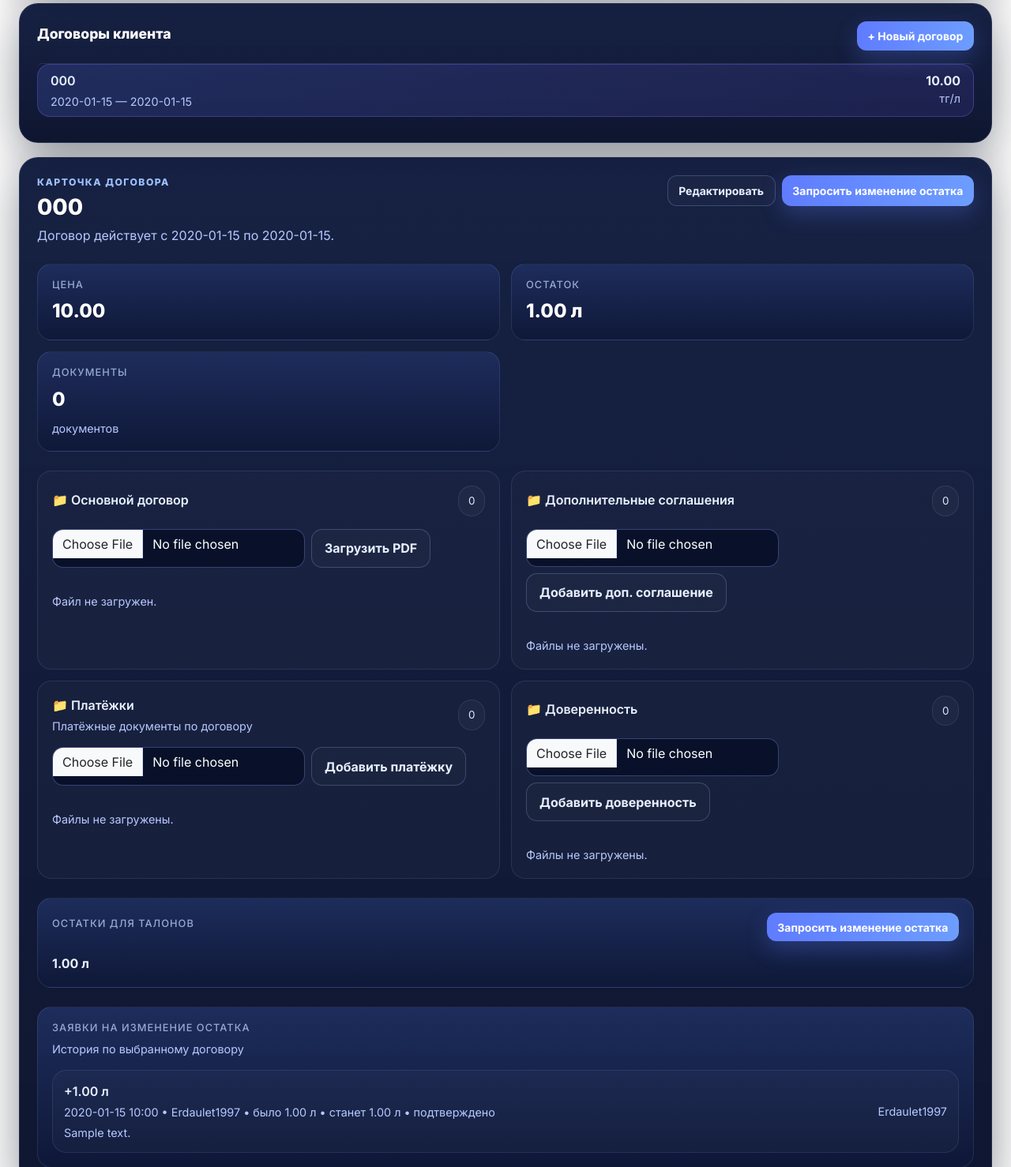
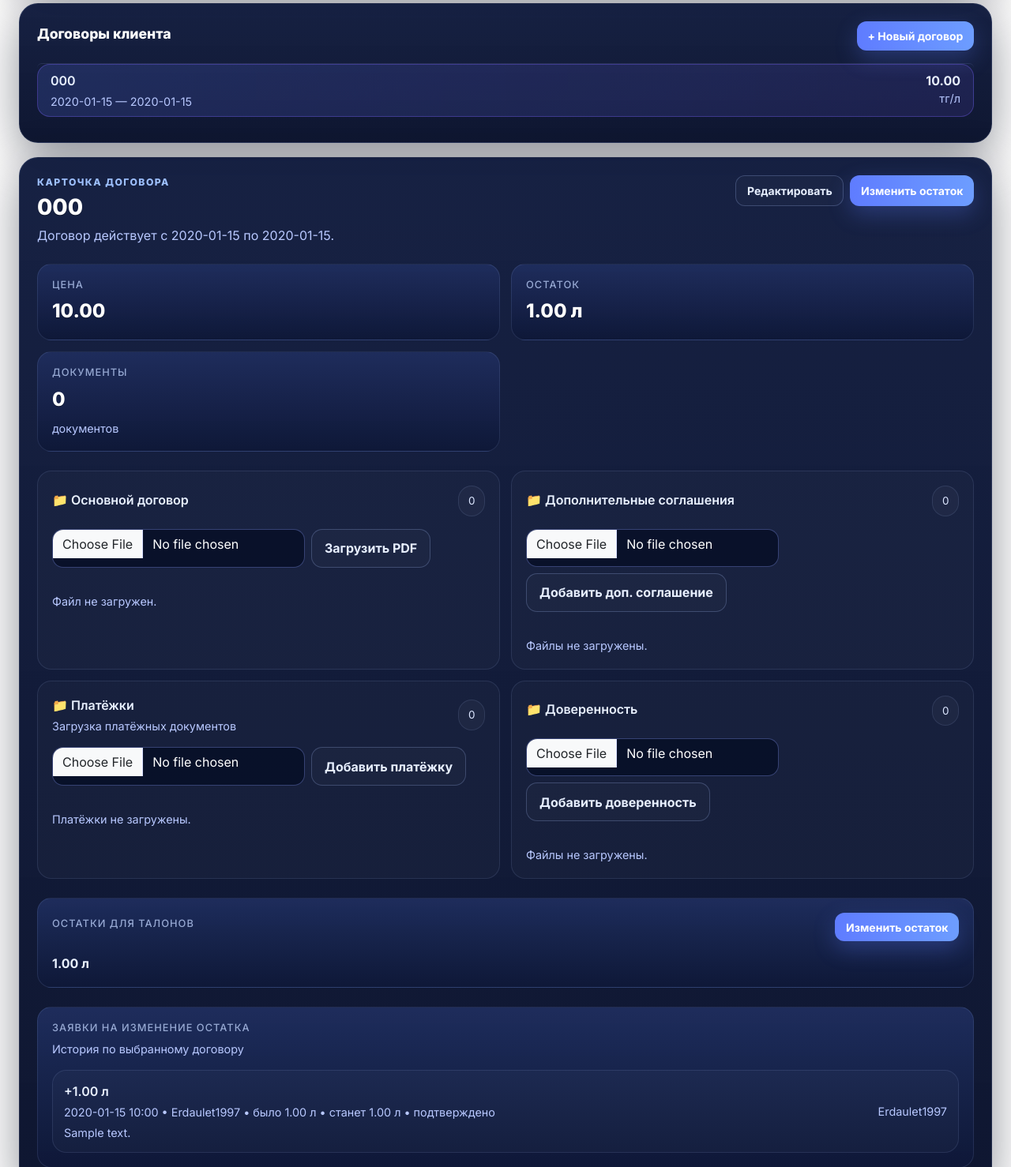
Before and after one commit to saittalon/scanoil-talon, a Flask app: page /clients/1/contracts in a window 1280 px wide. Shown: the part 1054-2532 px from the top of the page at 79% size. Run offline with Flask 3, Linux system fonts and the light colour scheme; a user stored in the database is signed in; tables that the repository leaves empty hold one stand-in row (values such as "Sample post").

Commit message:
Add files via upload

```diff
--- a/templates/client_contracts.html
+++ b/templates/client_contracts.html
@@ -39,10 +39,8 @@
       {% set balance = (selected.balances|first) %}
       {% set main_files = selected.files | selectattr('kind', 'equalto', 'contract') | list %}
       {% set add_files  = selected.files | selectattr('kind', 'equalto', 'addendum') | list %}
-      {% set payment_files = selected.files | selectattr('kind', 'equalto', 'payment') | list %}
       {% set trust_files  = selected.files | selectattr('kind', 'equalto', 'power_of_attorney') | list %}
-      {% set docs_total = main_files|length + add_files|length + payment_files|length + trust_files|length %}
-      {% set can_balance_direct = can_change_balance_now|default(false) %}
+      {% set payment_files  = selected.files | selectattr('kind', 'equalto', 'payment_order') | list %}
 
       <div class="d-flex justify-content-between align-items-start flex-wrap gap-3 mb-4">
         <div>
@@ -52,7 +50,7 @@
         </div>
         <div class="d-flex gap-2 flex-wrap">
           <a class="btn btn-outline-secondary btn-sm" href="{{ url_for('clients.contract_edit_get', client_id=client.id, contract_id=selected.id) }}">Редактировать</a>
-          <button class="btn btn-brand btn-sm" data-bs-toggle="modal" data-bs-target="#balanceModal">{% if can_balance_direct %}Изменить остаток{% else %}Запросить изменение остатка{% endif %}</button>
+          <button class="btn btn-brand btn-sm" data-bs-toggle="modal" data-bs-target="#balanceModal">{% if can_change_balance_directly %}Изменить остаток{% else %}Запросить изменение остатка{% endif %}</button>
         </div>
       </div>
 
@@ -60,14 +58,16 @@
         <div class="info-card">
           <h6>Цена</h6>
           <div class="info-value">{{ ('%.2f'|format(selected.price_per_liter)) if selected.price_per_liter is not none else '—' }}</div>
+
         </div>
         <div class="info-card">
           <h6>Остаток</h6>
           <div class="info-value">{{ ('%.2f'|format(balance.liters_left)) if balance else '0.00' }} л</div>
+
         </div>
         <div class="info-card">
           <h6>Документы</h6>
-          <div class="info-value">{{ docs_total }}</div>
+          <div class="info-value">{{ main_files|length + add_files|length + payment_files|length + trust_files|length }}</div>
           <div class="client-meta mt-2">документов</div>
         </div>
       </div>
@@ -93,9 +93,11 @@
                 <div class="fw-semibold">{{ f.original_name or 'contract.pdf' }}</div>
                 <div class="client-meta mt-1">{{ f.created_at.strftime('%Y-%m-%d %H:%M') if f.created_at else '' }} • {{ "Подтвержден" if f.approval_status == "approved" else "На подтверждении" }}</div>
               </div>
-              <div class="d-flex gap-2 flex-wrap">
+              <div class="d-flex gap-2">
                 <a target="_blank" class="btn btn-outline-secondary btn-sm" href="{{ url_for('download_contract_file', file_id=f.id) }}">Открыть</a>
-                {% if f.approval_status != "approved" and current_role in ["director","zamdirector","deputy_director","accountant"] %}<form method="post" action="{{ url_for('contract_files.approve_contract_file', file_id=f.id) }}"><button class="btn btn-outline-success btn-sm" type="submit">Подтвердить</button></form>{% endif %}
+                {% if f.approval_status != "approved" and current_role in ["director","zamdirector","deputy_director","accountant"] %}
+                <form method="post" action="{{ url_for('contract_files.approve_contract_file', file_id=f.id) }}"><button class="btn btn-outline-success btn-sm" type="submit">Подтвердить</button></form>
+                {% endif %}
                 <form method="post" action="{{ url_for('contract_files.delete_contract_file', file_id=f.id) }}"><button class="btn btn-outline-danger btn-sm" type="submit">Удалить</button></form>
               </div>
             </div>
@@ -125,9 +127,11 @@
                 <div class="fw-semibold">{{ f.original_name or ('addendum_' ~ f.id ~ '.pdf') }}</div>
                 <div class="client-meta mt-1">{{ f.created_at.strftime('%Y-%m-%d %H:%M') if f.created_at else '' }} • {{ "Подтвержден" if f.approval_status == "approved" else "На подтверждении" }}</div>
               </div>
-              <div class="d-flex gap-2 flex-wrap">
+              <div class="d-flex gap-2">
                 <a target="_blank" class="btn btn-outline-secondary btn-sm" href="{{ url_for('download_contract_file', file_id=f.id) }}">Открыть</a>
-                {% if f.approval_status != "approved" and current_role in ["director","zamdirector","deputy_director","accountant"] %}<form method="post" action="{{ url_for('contract_files.approve_contract_file', file_id=f.id) }}"><button class="btn btn-outline-success btn-sm" type="submit">Подтвердить</button></form>{% endif %}
+                {% if f.approval_status != "approved" and current_role in ["director","zamdirector","deputy_director","accountant"] %}
+                <form method="post" action="{{ url_for('contract_files.approve_contract_file', file_id=f.id) }}"><button class="btn btn-outline-success btn-sm" type="submit">Подтвердить</button></form>
+                {% endif %}
                 <form method="post" action="{{ url_for('contract_files.delete_contract_file', file_id=f.id) }}"><button class="btn btn-outline-danger btn-sm" type="submit">Удалить</button></form>
               </div>
             </div>
@@ -141,30 +145,32 @@
           <div class="d-flex align-items-center justify-content-between gap-2">
             <div>
               <div class="fw-semibold">📁 Платёжки</div>
-              <div class="client-meta mt-1">Платёжные документы по договору</div>
+              <div class="client-meta mt-1">Загрузка платёжных документов</div>
             </div>
             <span class="pill-stat">{{ payment_files|length }}</span>
           </div>
           <form class="mt-3 d-flex flex-wrap gap-2" method="post" enctype="multipart/form-data" action="{{ url_for('contract_files.upload_contract_file', contract_id=selected.id) }}">
             <input class="form-control" style="max-width:320px" type="file" name="file" accept="application/pdf" required>
-            <input type="hidden" name="kind" value="payment">
+            <input type="hidden" name="kind" value="payment_order">
             <button class="btn btn-outline-secondary" type="submit">Добавить платёжку</button>
           </form>
           <div class="mt-3 side-list">
             {% for f in payment_files %}
             <div class="file-row d-flex justify-content-between align-items-center gap-3">
               <div>
-                <div class="fw-semibold">{{ f.original_name or ('payment_' ~ f.id ~ '.pdf') }}</div>
+                <div class="fw-semibold">{{ f.original_name or ('payment_order_' ~ f.id ~ '.pdf') }}</div>
                 <div class="client-meta mt-1">{{ f.created_at.strftime('%Y-%m-%d %H:%M') if f.created_at else '' }} • {{ "Подтвержден" if f.approval_status == "approved" else "На подтверждении" }}</div>
               </div>
-              <div class="d-flex gap-2 flex-wrap">
+              <div class="d-flex gap-2">
                 <a target="_blank" class="btn btn-outline-secondary btn-sm" href="{{ url_for('download_contract_file', file_id=f.id) }}">Открыть</a>
-                {% if f.approval_status != "approved" and current_role in ["director","zamdirector","deputy_director","accountant"] %}<form method="post" action="{{ url_for('contract_files.approve_contract_file', file_id=f.id) }}"><button class="btn btn-outline-success btn-sm" type="submit">Подтвердить</button></form>{% endif %}
+                {% if f.approval_status != "approved" and current_role in ["director","zamdirector","deputy_director","accountant"] %}
+                <form method="post" action="{{ url_for('contract_files.approve_contract_file', file_id=f.id) }}"><button class="btn btn-outline-success btn-sm" type="submit">Подтвердить</button></form>
+                {% endif %}
                 <form method="post" action="{{ url_for('contract_files.delete_contract_file', file_id=f.id) }}"><button class="btn btn-outline-danger btn-sm" type="submit">Удалить</button></form>
               </div>
             </div>
             {% else %}
-            <div class="client-meta mt-3">Файлы не загружены.</div>
+            <div class="client-meta mt-3">Платёжки не загружены.</div>
             {% endfor %}
           </div>
         </div>
@@ -189,9 +195,11 @@
                 <div class="fw-semibold">{{ f.original_name or ('power_of_attorney_' ~ f.id ~ '.pdf') }}</div>
                 <div class="client-meta mt-1">{{ f.created_at.strftime('%Y-%m-%d %H:%M') if f.created_at else '' }} • {{ "Подтвержден" if f.approval_status == "approved" else "На подтверждении" }}</div>
               </div>
-              <div class="d-flex gap-2 flex-wrap">
+              <div class="d-flex gap-2">
                 <a target="_blank" class="btn btn-outline-secondary btn-sm" href="{{ url_for('download_contract_file', file_id=f.id) }}">Открыть</a>
-                {% if f.approval_status != "approved" and current_role in ["director","zamdirector","deputy_director","accountant"] %}<form method="post" action="{{ url_for('contract_files.approve_contract_file', file_id=f.id) }}"><button class="btn btn-outline-success btn-sm" type="submit">Подтвердить</button></form>{% endif %}
+                {% if f.approval_status != "approved" and current_role in ["director","zamdirector","deputy_director","accountant"] %}
+                <form method="post" action="{{ url_for('contract_files.approve_contract_file', file_id=f.id) }}"><button class="btn btn-outline-success btn-sm" type="submit">Подтвердить</button></form>
+                {% endif %}
                 <form method="post" action="{{ url_for('contract_files.delete_contract_file', file_id=f.id) }}"><button class="btn btn-outline-danger btn-sm" type="submit">Удалить</button></form>
               </div>
             </div>
@@ -208,7 +216,7 @@
             <h6 class="mb-2">Остатки для талонов</h6>
             <div class="client-meta"></div>
           </div>
-          <button class="btn btn-brand btn-sm" data-bs-toggle="modal" data-bs-target="#balanceModal">{% if can_balance_direct %}Изменить остаток{% else %}Запросить изменение остатка{% endif %}</button>
+          <button class="btn btn-brand btn-sm" data-bs-toggle="modal" data-bs-target="#balanceModal">{% if can_change_balance_directly %}Изменить остаток{% else %}Запросить изменение остатка{% endif %}</button>
         </div>
         <div class="fw-bold">{{ ('%.2f'|format(balance.liters_left)) if balance else '0.00' }} л</div>
       </div>
@@ -323,13 +331,13 @@
             required
           >
 
-          {% if can_balance_direct %}
+          {% if can_change_balance_directly %}
             <div class="client-meta mt-2">
-              Остаток будет изменён сразу. Исполнитель может менять остаток сразу только по сотрудникам.
+              Остаток будет изменён сразу. Исполнитель может менять остаток сразу только для сотрудников.
             </div>
           {% else %}
             <div class="client-meta mt-2">
-              По контрагентам исполнитель отправляет заявку, а директор/замдиректора должен подтвердить или отклонить её.
+              По контрагентам исполнитель отправляет заявку, директор/замдиректора должен подтвердить или отклонить её.
             </div>
           {% endif %}
 
@@ -348,7 +356,7 @@
 
   <div class="modal-footer">
     <button type="submit" class="btn btn-brand">
-      {% if can_balance_direct %}
+      {% if can_change_balance_directly %}
         Сохранить остаток
       {% else %}
         Отправить заявку
```
